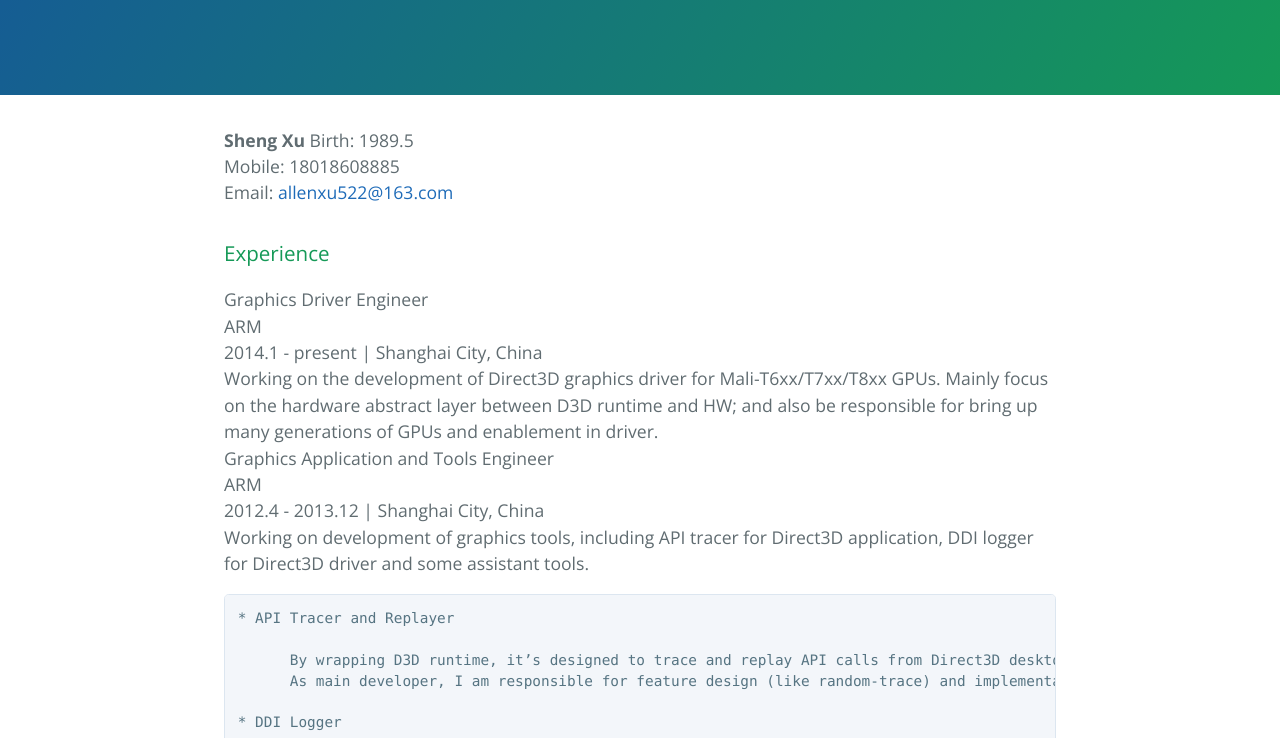
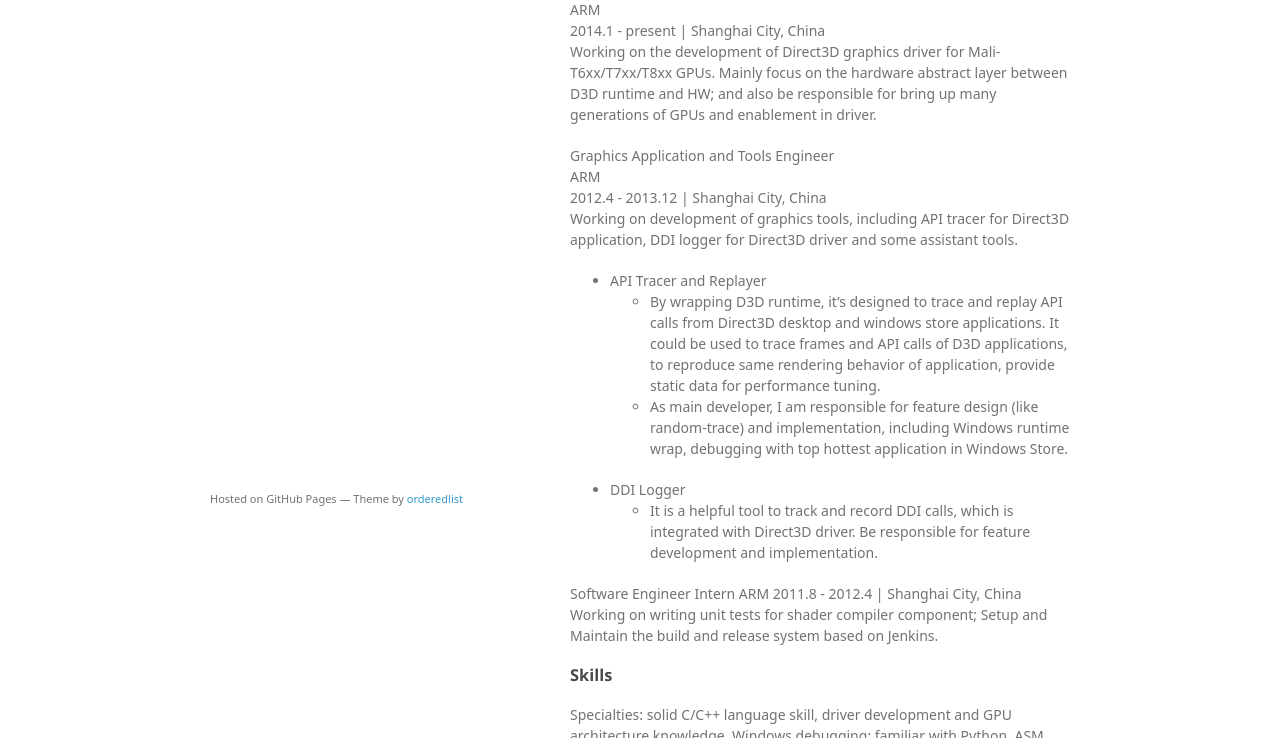
Before and after one commit to allenxu522/allenxu522.github.com, a plain HTML site: page index.html in a window 1280 px wide. Shown: the part 222-960 px from the top of the page. Drawn offline with nearby package versions, Linux system fonts and the light colour scheme; a web font is replaced by a local one.

Commit message:
Replace master branch with page content via GitHub

```diff
--- a/index.html
+++ b/index.html
@@ -1,22 +1,29 @@
-<!DOCTYPE html>
-<html lang="en-us">
+<!doctype html>
+<html>
   <head>
-    <meta charset="UTF-8">
+    <meta charset="utf-8">
+    <meta http-equiv="X-UA-Compatible" content="chrome=1">
     <title>Allenxu522.GitHub.com by allenxu522</title>
-    <meta name="viewport" content="width=device-width, initial-scale=1">
-    <link rel="stylesheet" type="text/css" href="stylesheets/normalize.css" media="screen">
-    <link href='https://fonts.googleapis.com/css?family=Open+Sans:400,700' rel='stylesheet' type='text/css'>
-    <link rel="stylesheet" type="text/css" href="stylesheets/stylesheet.css" media="screen">
-    <link rel="stylesheet" type="text/css" href="stylesheets/github-light.css" media="screen">
+
+    <link rel="stylesheet" href="stylesheets/styles.css">
+    <link rel="stylesheet" href="stylesheets/github-light.css">
+    <meta name="viewport" content="width=device-width">
+    <!--[if lt IE 9]>
+    <script src="//html5shiv.googlecode.com/svn/trunk/html5.js"></script>
+    <![endif]-->
   </head>
   <body>
-    <section class="page-header">
-      <h1 class="project-name">Allenxu522.GitHub.com</h1>
-      <h2 class="project-tagline">Self-Introduction for Sheng Xu.</h2>
-    </section>
+    <div class="wrapper">
+      <header>
+        <h1>Allenxu522.GitHub.com</h1>
+        <p>Self-Introduction for Sheng Xu.</p>
 
-    <section class="main-content">
-      <p><strong>Sheng Xu</strong>
+
+        <p class="view"><a href="https://github.com/allenxu522">View My GitHub Profile</a></p>
+
+      </header>
+      <section>
+        <p><strong>Sheng Xu</strong><br>
 Birth: 1989.5<br>
 Mobile: 18018608885<br>
 Email: <a href="mailto:allenxu522@163.com">allenxu522@163.com</a>  </p>
@@ -27,22 +34,29 @@ Email: <a href="mailto:allenxu522@163.com">allenxu522@163.com</a>  </p>
 <p>Graphics Driver Engineer<br>
 ARM<br>
 2014.1 - present | Shanghai City, China<br>
-Working on the development of Direct3D graphics driver for Mali-T6xx/T7xx/T8xx GPUs. Mainly focus on the hardware abstract layer between D3D runtime and HW; and also be responsible for bring up many generations of GPUs and enablement in driver.<br>
-Graphics Application and Tools Engineer<br>
+Working on the development of Direct3D graphics driver for Mali-T6xx/T7xx/T8xx GPUs. Mainly focus on the hardware abstract layer between D3D runtime and HW; and also be responsible for bring up many generations of GPUs and enablement in driver.  </p>
+
+<p>Graphics Application and Tools Engineer<br>
 ARM<br>
 2012.4 - 2013.12 | Shanghai City, China<br>
 Working on development of graphics tools, including API tracer for Direct3D application, DDI logger for Direct3D driver and some assistant tools.  </p>
 
-<pre><code>* API Tracer and Replayer
+<ul>
+<li>API Tracer and Replayer
 
-      By wrapping D3D runtime, it’s designed to trace and replay API calls from Direct3D desktop and windows store applications. It could be used to trace frames and API calls of D3D applications, to reproduce same rendering behavior of application, provide static data for performance tuning.
-      As main developer, I am responsible for feature design (like random-trace) and implementation, including Windows runtime wrap, debugging with top hottest application in Windows Store.
+<ul>
+<li>By wrapping D3D runtime, it’s designed to trace and replay API calls from Direct3D desktop and windows store applications. It could be used to trace frames and API calls of D3D applications, to reproduce same rendering behavior of application, provide static data for performance tuning.</li>
+<li>As main developer, I am responsible for feature design (like random-trace) and implementation, including Windows runtime wrap, debugging with top hottest application in Windows Store.</li>
+</ul>
+</li>
+<li>DDI Logger
 
-* DDI Logger
-
-      It is a helpful tool to track and record DDI calls, which is integrated with Direct3D driver.
-      Be responsible for feature development and implementation.
-</code></pre>
+<ul>
+<li>It is a helpful tool to track and record DDI calls, which is integrated with Direct3D driver.
+Be responsible for feature development and implementation.</li>
+</ul>
+</li>
+</ul>
 
 <p>Software Engineer Intern
 ARM
@@ -70,14 +84,12 @@ Master, Computer Science
 
 <p>Strong motivation for challenging work, Good teamworker, Pursuit of doing right thing and doing things better.
 Interests: Basketball, Football, Traveling, Music.</p>
-
-      <footer class="site-footer">
-
-        <span class="site-footer-credits">This page was generated by <a href="https://pages.github.com">GitHub Pages</a> using the <a href="https://github.com/jasonlong/cayman-theme">Cayman theme</a> by <a href="https://twitter.com/jasonlong">Jason Long</a>.</span>
+      </section>
+      <footer>
+        <p><small>Hosted on GitHub Pages &mdash; Theme by <a href="https://github.com/orderedlist">orderedlist</a></small></p>
       </footer>
-
-    </section>
-
+    </div>
+    <script src="javascripts/scale.fix.js"></script>
 
   </body>
 </html>
```
Also changed, not shown: params.json (+1 -1 lines).
